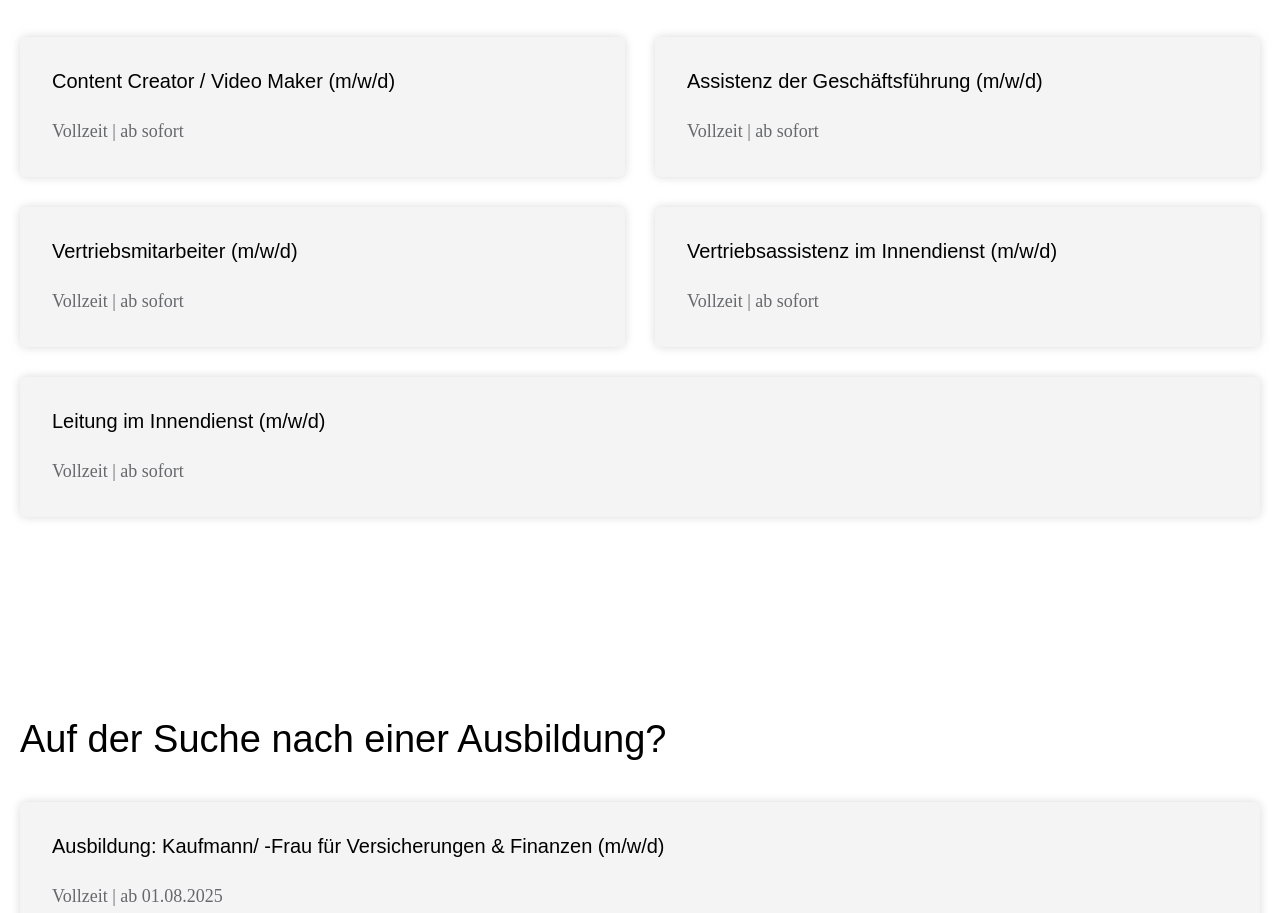
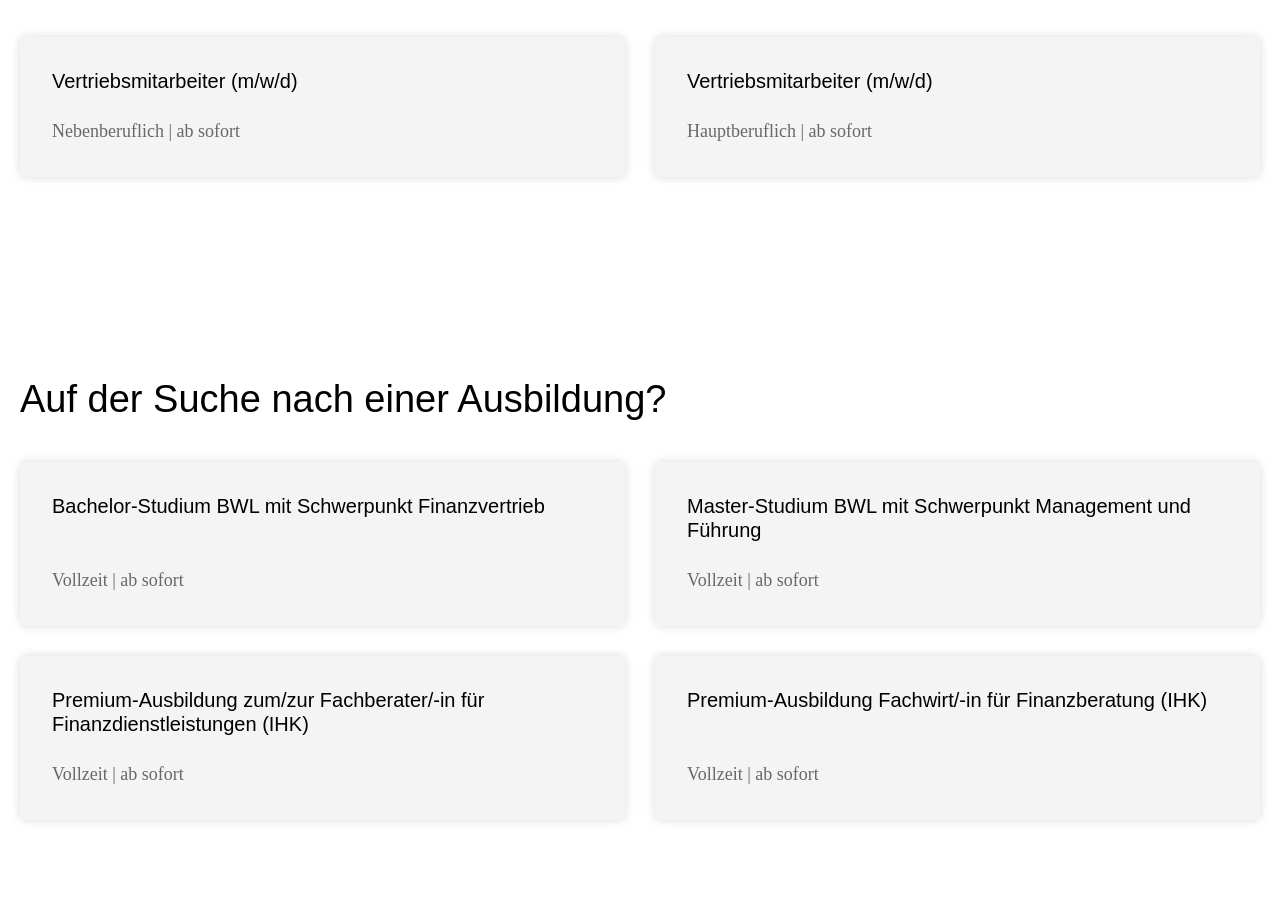
Before and after one commit to SmartFactoring24/mitteneder-gruppe, a plain HTML site: page karriere.html in a window 1280 px wide. Shown: the part 1858-2771 px from the top of the page. Drawn offline with Linux system fonts and the light colour scheme; a web font is replaced by a local one.

Commit message:
design + clutter

```diff
--- a/css/styles.css
+++ b/css/styles.css
@@ -876,8 +876,8 @@ iframe {
 }
 
 .contact-box {
-  background: -webkit-gradient(linear, left top, right top, from(#aeb7bc), to(#d6dadd));
-  background: linear-gradient(90deg, #aeb7bc 0%, #d6dadd 100%);
+  background: -webkit-gradient(linear, left top, right top, from(#67686c), to(#aeb7bc));
+  background: linear-gradient(90deg, #67686c 0%, #aeb7bc 100%);
   border-radius: 6px;
   padding: 60px;
 }
--- a/karriere.html
+++ b/karriere.html
@@ -264,30 +264,36 @@
         </div>
 
         <div class="box-grid">
-          <div class="box fade-in">
+          <!-- <div class="box fade-in">
             <h2>Content Creator / Video Maker (m/w/d)</h2>
             <p>Vollzeit | ab sofort</p>
-          </div>
+          </div> -->
+
+          <!-- <div class="box fade-in">
+            <h2>Vertriebsassistenz im Innendienst (m/w/d)</h2>
+            <p>Vollzeit | ab sofort</p>
+          </div> -->
 
           <div class="box fade-in">
-            <h2>Assistenz der Geschäftsführung (m/w/d)</h2>
-            <p>Vollzeit | ab sofort</p>
+            <h2>Vertriebsmitarbeiter (m/w/d)</h2>
+            <p>Nebenberuflich | ab sofort</p>
           </div>
 
           <div class="box fade-in">
             <h2>Vertriebsmitarbeiter (m/w/d)</h2>
-            <p>Vollzeit | ab sofort</p>
+            <p>Hauptberuflich | ab sofort</p>
           </div>
 
-          <div class="box fade-in">
-            <h2>Vertriebsassistenz im Innendienst (m/w/d)</h2>
-            <p>Vollzeit | ab sofort</p>
-          </div>
-
-          <div class="box box-span-col">
+          <!-- <div class="box box-span-col">
             <h2>Leitung im Innendienst (m/w/d)</h2>
             <p>Vollzeit | ab sofort</p>
-          </div>
+          </div> -->
+
+          <!-- <div class="box box-span-col">
+            <h2>Vermögensberater(m/w/d)</h2>
+            <p>hauptberuflich / nebenberuflich, geführte Selbstständigkeit | ab sofort</p>
+          </div> -->
+
         </div>
       </div>
 
@@ -297,11 +303,33 @@
         </div>
 
         <div class="box-grid">
-          <div class="box box-span-col fade-in">
+          <div class="box fade-in">
             <h2>
-              Ausbildung: Kaufmann/ -Frau für Versicherungen & Finanzen (m/w/d)
+              Bachelor-Studium BWL mit Schwerpunkt Finanzvertrieb
             </h2>
-            <p>Vollzeit | ab 01.08.2025</p>
+            <p>Vollzeit | ab sofort</p>
+          </div>
+
+          <div class="box fade-in">
+            <h2>
+              Master-Studium BWL mit Schwerpunkt Management und Führung
+            </h2>
+            <p>Vollzeit | ab sofort</p>
+          </div>
+
+          <div class="box fade-in">
+            <h2>
+              Premium-Ausbildung zum/zur Fachberater/-in
+              für Finanzdienstleistungen (IHK)
+            </h2>
+            <p>Vollzeit | ab sofort</p>
+          </div>
+
+          <div class="box fade-in">
+            <h2>
+              Premium-Ausbildung Fachwirt/-in für Finanzberatung (IHK)
+            </h2>
+            <p>Vollzeit | ab sofort</p>
           </div>
         </div>
       </div>
```
Also changed, not shown: fuerwen.html (+2 -2 lines), referenzen.html (+4 -4 lines), ueber-uns.html (+5 -6 lines).
